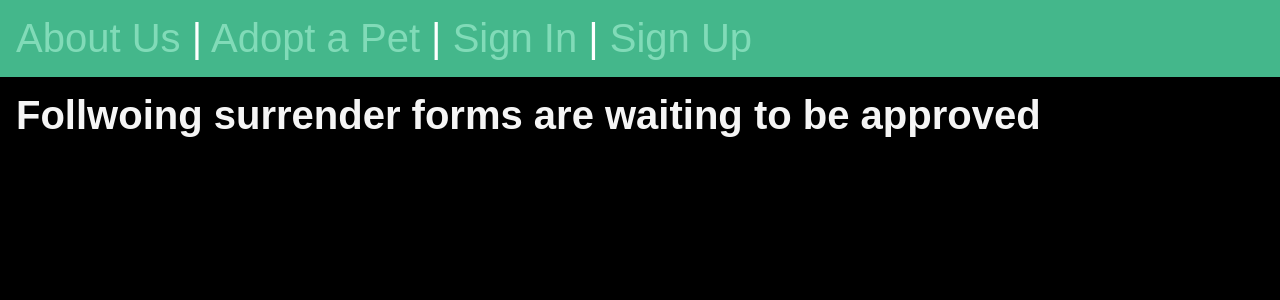
After one commit to szanetta/django_project, a Django app: page /pets/pet-approval-list/ in a window 1280 px wide. The commit adds this page. Shown: the top 300 px of the page. Run offline with Django 5.2, Linux system fonts and the light colour scheme; data that the repository does not hold is empty; some libraries are stand-ins or nearby versions.

Commit message:
redirected new surrender form to Waiting for approval section

```diff
--- /dev/null
+++ b/config/pets/templates/pets/pets_approval_list.html
@@ -0,0 +1,21 @@
+{% extends 'layout.html' %}
+
+{% block title %}
+
+{% endblock  %}
+
+{% block content %}
+    <section>
+    <h1> Follwoing surrender forms are waiting to be approved </h1>
+         {% for pet in pets_awaiting_list %}
+            <article class="pets">
+                <h2>
+                    <a href ='{% url "pets:pet-approval-page" slug=pet.slug %}'>
+                        {{ pet.name }}
+                    </a>
+                </h2>
+                <p>{{ pet.date }} by {{ pet.owner }}</p>
+            </article>
+        {% endfor %}
+    </section>
+{% endblock %}
--- a/config/pets/urls.py
+++ b/config/pets/urls.py
@@ -7,5 +7,6 @@ urlpatterns = [
     path('', views.pets_list, name='list'),
     path('new-pet/', views.pet_new, name='new-pet'),
     path('/<slug:slug>', views.pet_page, name='page'),
-    path('pet-approval/', views.pet_approval, name='approval'),
+    path('pet-approval-list/', views.pets_approval_list, name='pets-approval-list'),
+    path('pet-approval-page/<slug:slug>', views.pet_approval_page, name='pet-approval-page'),
 ]
--- a/config/pets/views.py
+++ b/config/pets/views.py
@@ -28,5 +28,19 @@ def pet_new(request):
     return render(request, 'pets/pet_new.html', {'form': form})
 
 
-def pet_approval(request):
-    return render(request,'pets/pet_approval.html')
+def pets_approval_list(request):
+    pets_awaiting_list = Pet.objects.all().order_by('-date')
+    # if request.user.is_superuser:
+    #     #here needs to be function for approval only for super user
+    # else:
+    return render(request,'pets/pets_approval_list.html', {'pets_awaiting_list': pets_awaiting_list})
+
+def pet_approval_page(request, slug):
+    pet_awaiting_page = Pet.objects.get(slug=slug)
+    if request.method == "GET":
+        return render(request, 'pets/pet_approval_page.html', {'pet_awaiting_page': pet_awaiting_page})
+    else:
+        data = request.POST
+        if 'approved' in data:
+            print('Approved')
+        return redirect('pets:list')
--- a/config/templates/layout.html
+++ b/config/templates/layout.html
@@ -25,7 +25,7 @@
                 <button class='logout-button' title='Sign out'>Sign out</button> |
             </form>
             {% if user.is_superuser %}
-                <a href='{% url "pets:approval" %}'>Waiting for approval</a>
+                <a href='{% url "pets:pets-approval-list" %}'>Waiting for approval</a>
             {% endif %}
         {% else %}
             <a href='/'> About Us </a>|
```
Also changed, not shown: config/pets/templates/pets/pet_approval.html (deleted, +0 -12 lines), config/pets/templates/pets/pet_approval_page.html (added, +34 -0 lines).
